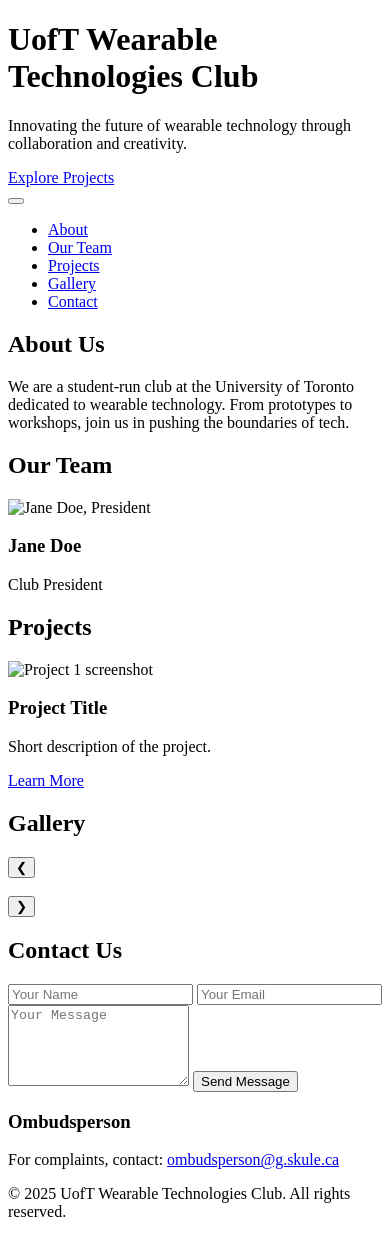
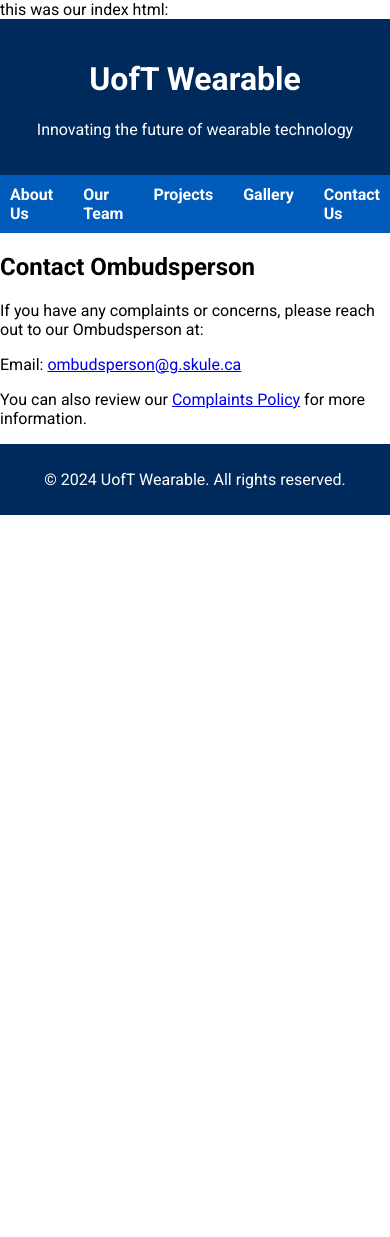
Before and after one commit to UofT-Wearable/UofT-Wearable.github.io, a plain HTML site: page index.html in a window 390 px wide. After the commit the page ends 844 px from the top, so only its background shows below. Drawn offline with Linux system fonts and the light colour scheme; placeholder pictures from the web are drawn by us.

Commit message:
Update index.html

```diff
--- a/index.html
+++ b/index.html
@@ -1,114 +1,147 @@
-<!DOCTYPE html>
+this was our index html: <!DOCTYPE html>
 <html lang="en">
 <head>
     <meta charset="UTF-8">
     <meta name="viewport" content="width=device-width, initial-scale=1.0">
-    <title>UofT Wearable Technologies Club</title>
-    <link rel="stylesheet" href="styles.css">
+    <title>UofT Wearable</title>
     <link href="https://fonts.googleapis.com/css2?family=Roboto:wght@300;400;700&display=swap" rel="stylesheet">
+    <style>
+        body {
+            font-family: 'Roboto', sans-serif;
+            margin: 0;
+            padding: 0;
+        }
+        header {
+            background-color: #002A5C;
+            color: white;
+            padding: 20px;
+            text-align: center;
+            position: relative;
+        }
+        header .header-bg {
+            position: absolute;
+            top: 0;
+            left: 0;
+            width: 100%;
+            height: 100%;
+            z-index: -1;
+            background: url('https://via.placeholder.com/1920x500') no-repeat center center/cover;
+            opacity: 0.5;
+        }
+        nav {
+            display: flex;
+            justify-content: center;
+            background-color: #005BBB;
+            padding: 10px;
+            position: sticky;
+            top: 0;
+            z-index: 10;
+        }
+        nav a {
+            color: white;
+            text-decoration: none;
+            margin: 0 15px;
+            font-weight: bold;
+            transition: color 0.3s;
+        }
+        nav a:hover {
+            color: #FFD700;
+        }
+        .section {
+            padding: 40px;
+            text-align: center;
+        }
+        .about, .projects, .events, .gallery, .contact {
+            background-color: #F1F1F1;
+            margin: 20px 0;
+            box-shadow: 0 4px 8px rgba(0, 0, 0, 0.1);
+        }
+        .section h2 {
+            color: #002A5C;
+            margin-bottom: 20px;
+        }
+        .carousel {
+            display: flex;
+            overflow: hidden;
+            position: relative;
+        }
+        .carousel img {
+            width: 100%;
+            transition: transform 0.5s ease-in-out;
+        }
+        .carousel-buttons {
+            position: absolute;
+            top: 50%;
+            width: 100%;
+            display: flex;
+            justify-content: space-between;
+            transform: translateY(-50%);
+        }
+        .carousel-buttons button {
+            background-color: rgba(0, 0, 0, 0.5);
+            color: white;
+            border: none;
+            padding: 10px;
+            cursor: pointer;
+        }
+        footer {
+            background-color: #002A5C;
+            color: white;
+            text-align: center;
+            padding: 10px 0;
+        }
+    </style>
 </head>
 <body>
-    <header class="site-header">
-        <div class="header-bg" role="img" aria-label="Wearable tech background"></div>
-        <div class="header-content">
-            <h1>UofT Wearable Technologies Club</h1>
-            <p>Innovating the future of wearable technology through collaboration and creativity.</p>
-            <a href="#projects" class="btn btn-primary">Explore Projects</a>
-        </div>
+    <header>
+        <div class="header-bg"></div>
+        <h1>UofT Wearable</h1>
+        <p>Innovating the future of wearable technology</p>
     </header>
-
-    <nav class="site-nav">
-        <div class="container">
-            <button class="nav-toggle" aria-label="Open navigation menu" aria-expanded="false">
-                <span class="hamburger"></span>
-            </button>
-            <ul class="nav-menu">
-                <li><a href="#about">About</a></li>
-                <li><a href="#team">Our Team</a></li>
-                <li><a href="#projects">Projects</a></li>
-                <li><a href="#gallery">Gallery</a></li>
-                <li><a href="#contact">Contact</a></li>
-            </ul>
-        </div>
+    <nav>
+        <a href="about.html">About Us</a>
+        <a href="Our Team.html">Our Team</a>
+        <a href="projects.html">Projects</a>
+        <a href="gallery.html">Gallery</a>
+        <a href="contact.html">Contact Us</a>
     </nav>
 
-    <main>
-        <section id="about" class="section about">
-            <div class="container">
-                <h2>About Us</h2>
-                <p>We are a student-run club at the University of Toronto dedicated to wearable technology. From prototypes to workshops, join us in pushing the boundaries of tech.</p>
-            </div>
-        </section>
 
-        <section id="team" class="section team">
-            <div class="container">
-                <h2>Our Team</h2>
-                <div class="team-grid">
-                    <!-- Example member -->
-                    <div class="team-member">
-                        <img src="assets/team/member1.jpg" alt="Jane Doe, President">
-                        <h3>Jane Doe</h3>
-                        <p>Club President</p>
-                    </div>
-                    <!-- Repeat for other members -->
-                </div>
-            </div>
-        </section>
 
-        <section id="projects" class="section projects">
-            <div class="container">
-                <h2>Projects</h2>
-                <div class="projects-grid">
-                    <!-- Example project card -->
-                    <div class="project-card">
-                        <img src="assets/projects/project1.jpg" alt="Project 1 screenshot">
-                        <h3>Project Title</h3>
-                        <p>Short description of the project.</p>
-                        <a href="projects.html" class="btn btn-secondary">Learn More</a>
-                    </div>
-                    <!-- Repeat for other projects -->
-                </div>
-            </div>
-        </section>
 
-        <section id="gallery" class="section gallery">
-            <div class="container">
-                <h2>Gallery</h2>
-                <div class="carousel" aria-roledescription="carousel">
-                    <button class="carousel-button prev" aria-label="Previous slide">&#10094;</button>
-                    <div class="carousel-track">
-                        <img src="assets/gallery/image1.jpg" alt="">
-                        <img src="assets/gallery/image2.jpg" alt="">
-                        <img src="assets/gallery/image3.jpg" alt="">
-                    </div>
-                    <button class="carousel-button next" aria-label="Next slide">&#10095;</button>
-                </div>
-            </div>
-        </section>
 
-        <section id="contact" class="section contact">
-            <div class="container">
-                <h2>Contact Us</h2>
-                <form action="mailto:wearable@utoronto.ca" method="post" enctype="text/plain" class="contact-form">
-                    <input type="text" name="name" placeholder="Your Name" required>
-                    <input type="email" name="email" placeholder="Your Email" required>
-                    <textarea name="message" rows="5" placeholder="Your Message" required></textarea>
-                    <button type="submit" class="btn btn-primary">Send Message</button>
-                </form>
-                <div class="ombudsperson">
-                    <h3>Ombudsperson</h3>
-                    <p>For complaints, contact: <a href="mailto:ombudsperson@g.skule.ca">ombudsperson@g.skule.ca</a></p>
-                </div>
-            </div>
-        </section>
-    </main>
+    <section id="ombudsperson">
+        <h2>Contact Ombudsperson</h2>
+        <p>If you have any complaints or concerns, please reach out to our Ombudsperson at:</p>
+        <p>Email: <a href="mailto:ombudsperson@g.skule.ca">ombudsperson@g.skule.ca</a></p>
+        <p>You can also review our <a href="https://github.com/skule/bylaws/blob/master/policies/Policy-on-Complaints.pdf" target="_blank">Complaints Policy</a> for more information.</p>
+    </section>
 
-    <footer class="site-footer">
-        <div class="container">
-            <p>&copy; 2025 UofT Wearable Technologies Club. All rights reserved.</p>
-        </div>
+    <footer>
+        <p>&copy; 2024 UofT Wearable. All rights reserved.</p>
     </footer>
 
-    <script src="scripts.js"></script>
+    <script>
+        let currentIndex = 0;
+        const slides = document.querySelectorAll('.carousel img');
+
+        function showSlide(index) {
+            slides.forEach((slide, i) => {
+                slide.style.transform = `translateX(${(i - index) * 100}%)`;
+            });
+        }
+
+        function nextSlide() {
+            currentIndex = (currentIndex + 1) % slides.length;
+            showSlide(currentIndex);
+        }
+
+        function prevSlide() {
+            currentIndex = (currentIndex - 1 + slides.length) % slides.length;
+            showSlide(currentIndex);
+        }
+
+        showSlide(currentIndex);
+    </script>
 </body>
 </html>
```
